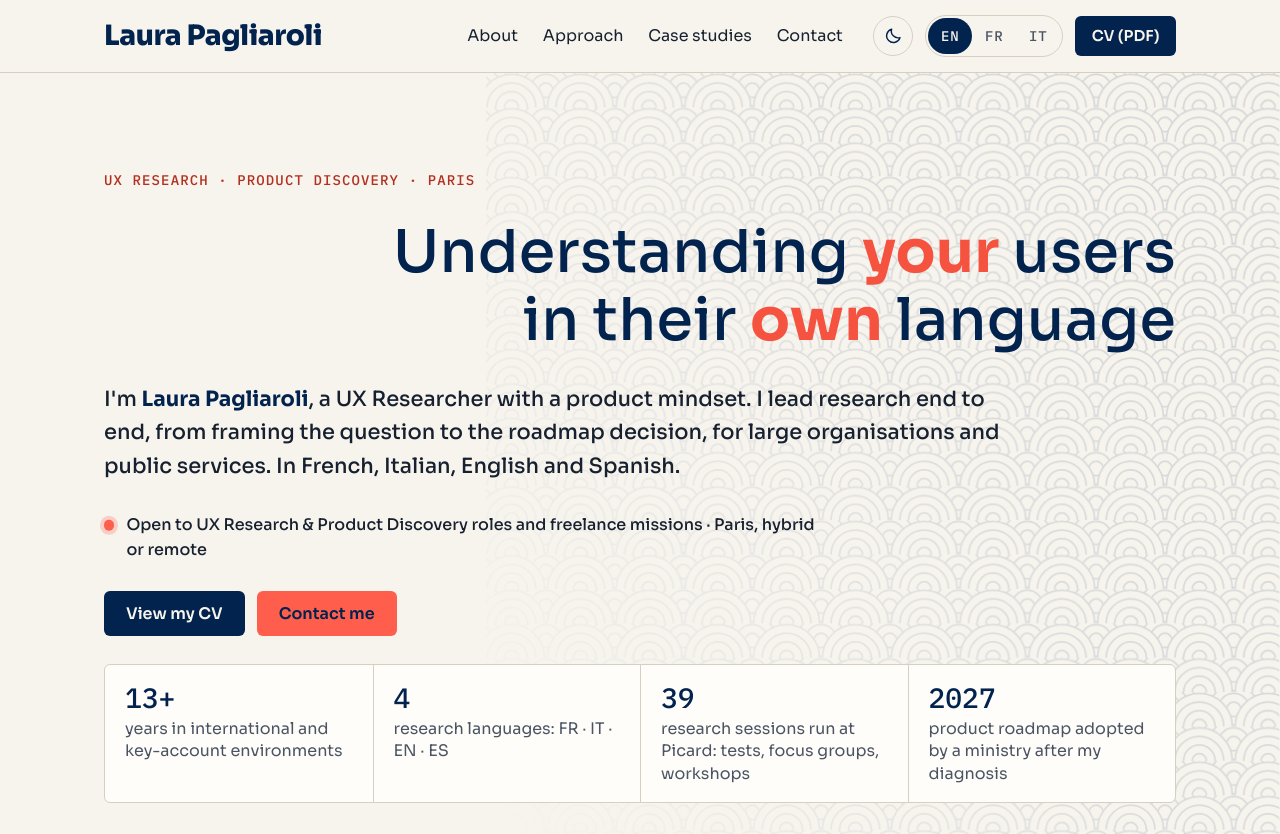
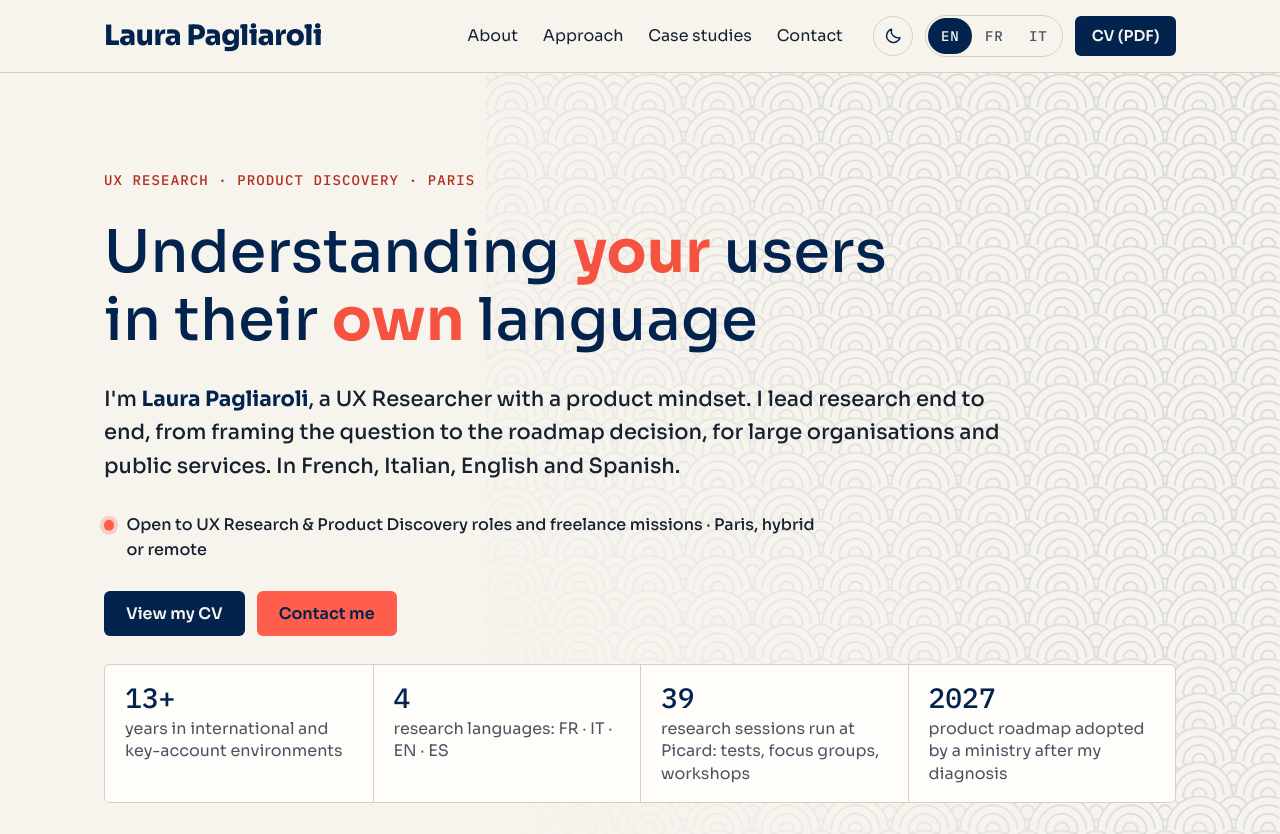
Before and after one commit to LauraPagliaroli/Portfolio, a plain HTML site: page index.html in a window 1280 px wide. Shown: the top 834 px of the page. Drawn offline with Linux system fonts and the light colour scheme.

Commit message:
Hero title back to left alignment
Co-Authored-By: Claude Opus 5.5 <noreply@anthropic.com>
Claude-Session: https://claude.ai/code/session_01GQLmp3NLadp1sXB4TJmbB2

```diff
--- a/assets/styles.css
+++ b/assets/styles.css
@@ -227,7 +227,7 @@ h3 { font-family: var(--font-body); font-size: var(--fs-h3); font-weight: 600; l
    ========================================================================== */
 .hero { position: relative; overflow: hidden; }
 .hero__inner { position: relative; display: grid; gap: 1.75rem; padding-block: clamp(3rem, 8vw, 6rem) clamp(2.5rem, 6vw, 4.5rem); }
-.hero h1 { font-weight: 500; text-align: right; text-wrap: wrap; font-size: clamp(2rem, 4.6vw, 3.75rem); }
+.hero h1 { font-weight: 500; text-align: left; text-wrap: wrap; font-size: clamp(2rem, 4.6vw, 3.75rem); }
 /* Two lines from tablet width up; on phones the title wraps naturally */
 .hero h1 .line-break { display: none; }
 @media (min-width: 640px) { .hero h1 .line-break { display: inline; } .hero h1 { white-space: nowrap; } }
```
